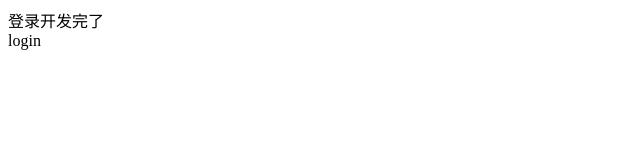
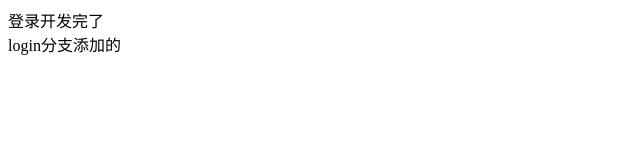
Before and after one commit to xiaoyu8840/project1, a plain HTML site: page login.html in a window 1280 px wide. Shown: the whole page, without its empty margins (0-640 px from the left). Drawn offline with Linux system fonts and the light colour scheme.

Commit message:
A开发者修改login.html

```diff
--- a/login.html
+++ b/login.html
@@ -10,7 +10,7 @@
 
 <body>
     <div>登录开发完了</div>
-    <span>login</span>
+    <span>login分支添加的</span>
 </body>
 
 </html>
```
